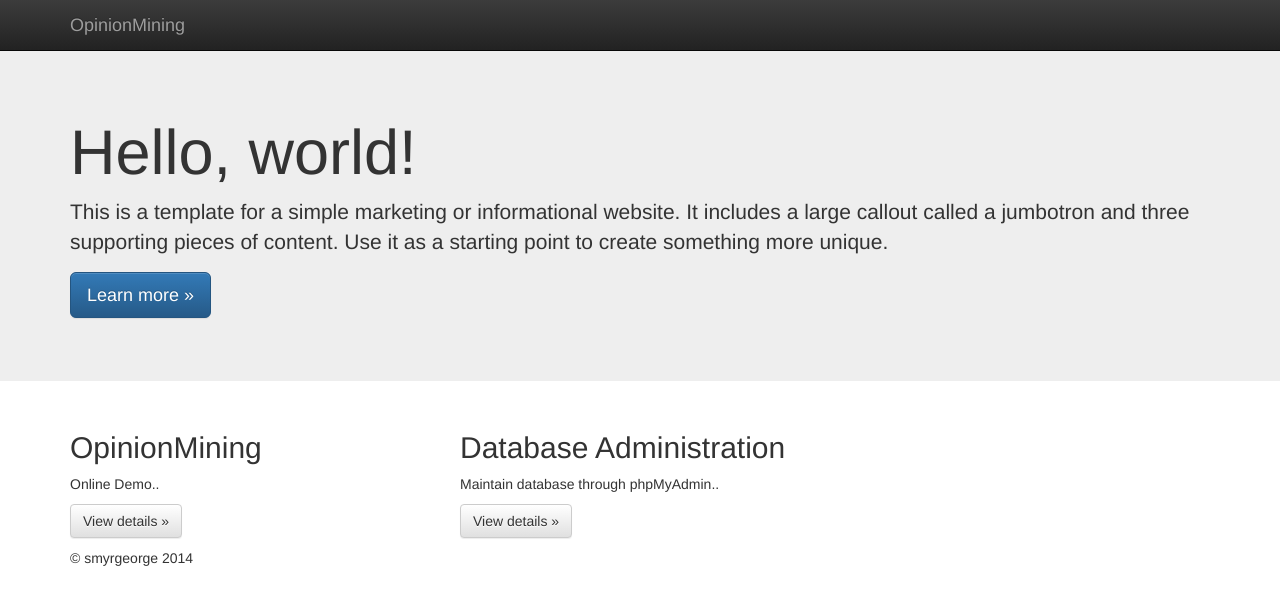
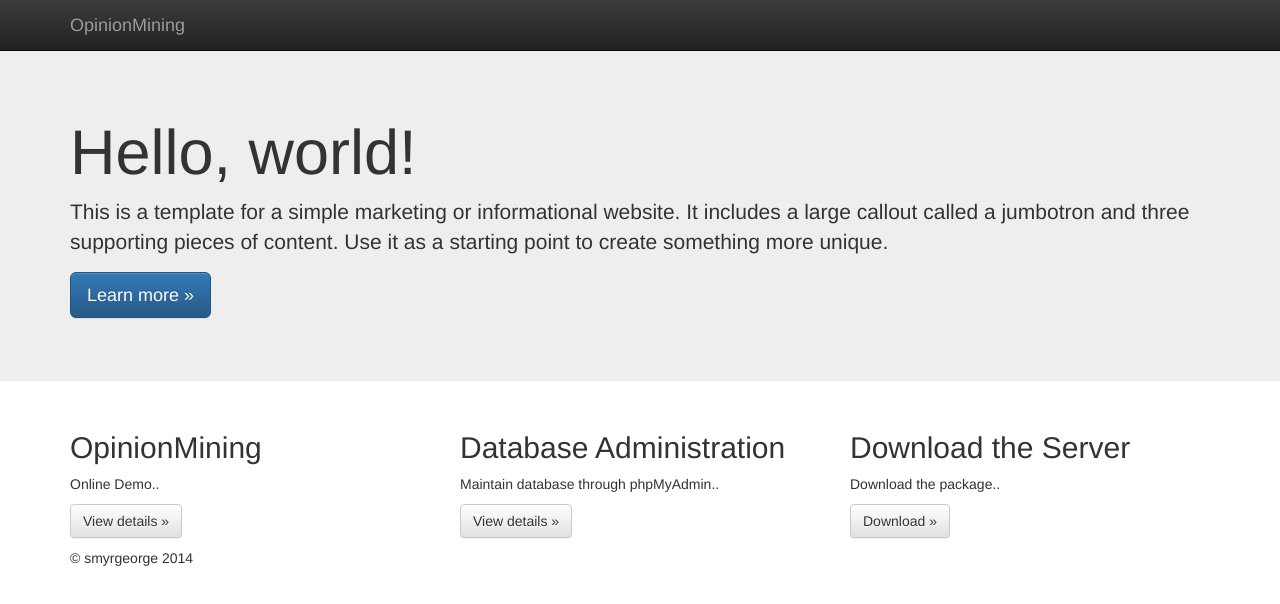
Before and after one commit to csdRepo/OpinionMiningGUI, a plain HTML site: page OpinionMiningGUI/opinion/index.html in a window 1280 px wide. Drawn offline with nearby package versions, Linux system fonts and the light colour scheme; a script that the page names is missing; files whose address does not match are found by name.

Commit message:
finished gui

```diff
--- a/OpinionMiningGUI/opinion/index.html
+++ b/OpinionMiningGUI/opinion/index.html
@@ -59,6 +59,11 @@
           <p>Maintain database through phpMyAdmin..</p>
           <p><a class="btn btn-default" href="http://snf-552985.vm.okeanos.grnet.gr/phpadmin/" role="button">View details &raquo;</a></p>
         </div>
+        <div class="col-md-4">
+          <h2>Download the Server</h2>
+          <p>Download the package..</p>
+          <p><a class="btn btn-default" href="http://snf-552985.vm.okeanos.grnet.gr/opinion/server.tar.gz" role="button">Download &raquo;</a></p>
+        </div>
       </div>
 
       <footer>
```
